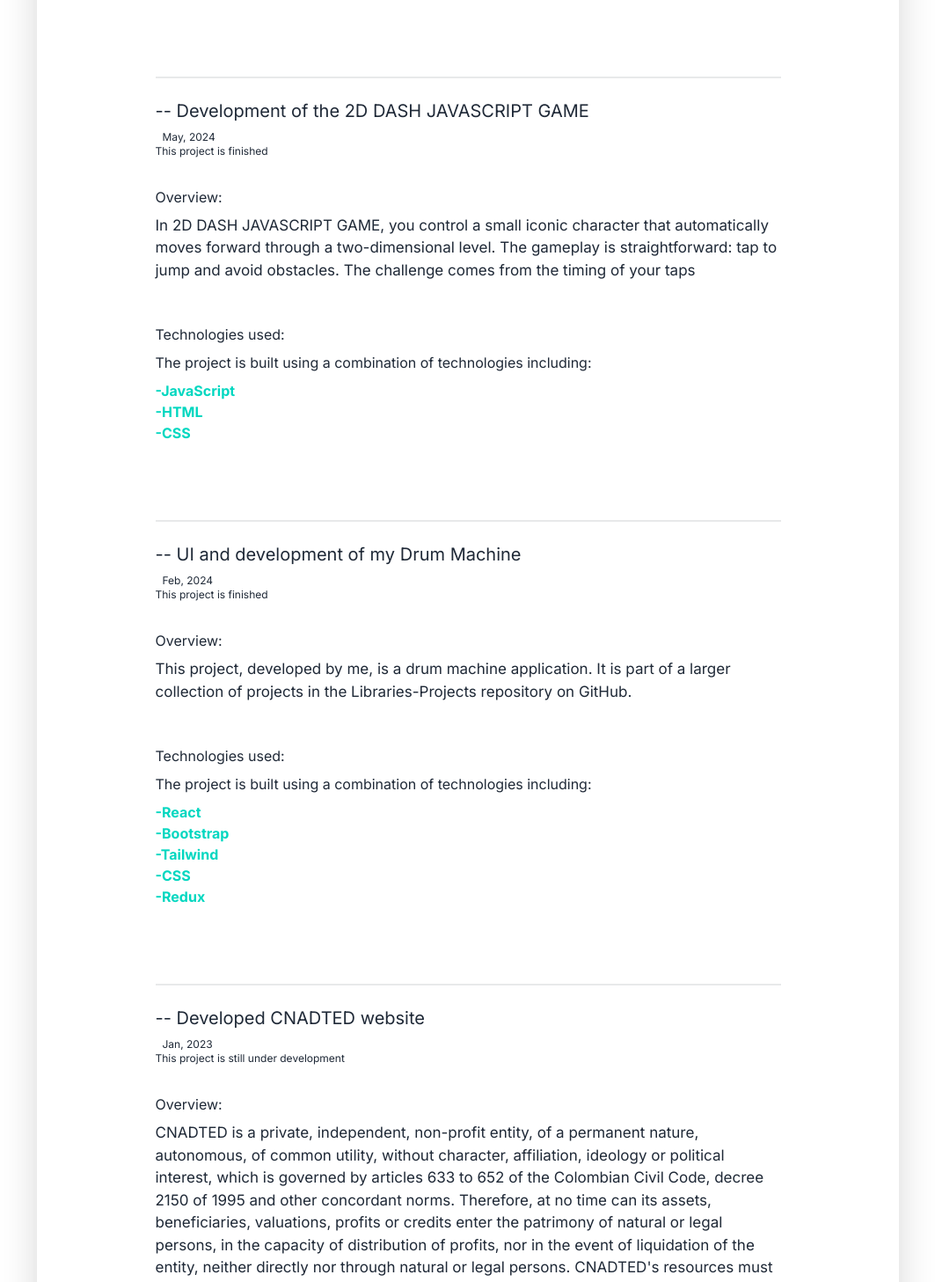
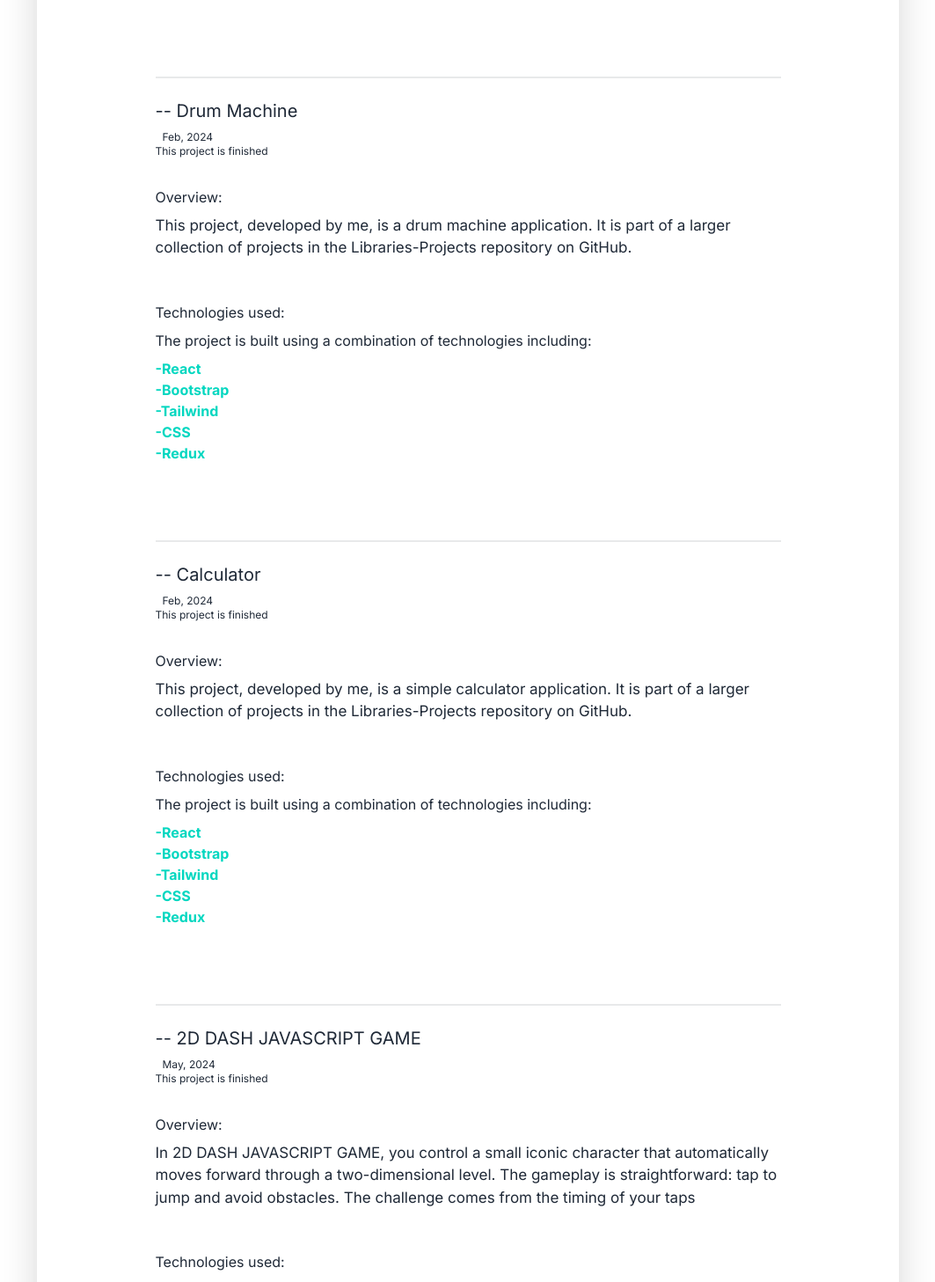
Before and after one commit to GuillerFuentec/porfolio, a Next.js app: page /about in a window 1280 px wide. Shown: the part 1646-3103 px from the top of the page at 88% size, without its empty margins (108-1171 px from the left). Built offline with nearby package versions, Linux system fonts and the light colour scheme.

Commit message:
go checkout update-exp

```diff
--- a/src/data/experience.js
+++ b/src/data/experience.js
@@ -5,7 +5,7 @@
 
 export const exp = [
   {
-    title: "Developed CNADTED website",
+    title: "CNADTED",
     date: "Jan, 2023",
     status: "This project is still under development",
     overview: `CNADTED is a private, independent, non-profit entity, of
@@ -25,18 +25,7 @@ export const exp = [
     tech: ["-React", "-Tailwind", "-CSS", "-Bootstrap", "-Redux", "-Supabase"],
   },
   {
-    title: "Development of the 2D DASH JAVASCRIPT GAME",
-    date: "May, 2024",
-    status: "This project is finished",
-    overview: `In 2D DASH JAVASCRIPT GAME, you control a small iconic
-                          character that automatically moves forward through a
-                          two-dimensional level. The gameplay is
-                          straightforward: tap to jump and avoid obstacles. The
-                          challenge comes from the timing of your taps`,
-    tech: ["-JavaScript", "-HTML", "-CSS"],
-  },
-  {
-    title: "UI and development of my Drum Machine",
+    title: "Drum Machine",
     date: "Feb, 2024",
     status: "This project is finished",
     overview: `This project, developed by me, is a drum machine
@@ -59,4 +48,33 @@ export const exp = [
                         game, to make it a bit more different and fun.`,
     tech: ["-React", "-Bootstrap", "-Tailwind", "-CSS", "-Redux"],
   },
+  {
+    title: "Calculator",
+    date: "Feb, 2024",
+    status: "This project is finished",
+    overview: `This project, developed by me, is a simple calculator
+                          application. It is part of a larger collection of
+                          projects in the Libraries-Projects repository on
+                          GitHub.`,
+    //
+    design: `The calculator has a user-friendly interface that
+                          resembles a traditional handheld calculator. The
+                          buttons are clearly labeled with numbers and
+                          mathematical operations, making it easy to use even
+                          for those who are not familiar with digital calculator
+                          applications.`,
+    //
+    tech: ["-React", "-Bootstrap", "-Tailwind", "-CSS", "-Redux"],
+  },
+  {
+    title: "2D DASH JAVASCRIPT GAME",
+    date: "May, 2024",
+    status: "This project is finished",
+    overview: `In 2D DASH JAVASCRIPT GAME, you control a small iconic
+                          character that automatically moves forward through a
+                          two-dimensional level. The gameplay is
+                          straightforward: tap to jump and avoid obstacles. The
+                          challenge comes from the timing of your taps`,
+    tech: ["-JavaScript", "-HTML", "-CSS"],
+  },
 ];
```
Lines whose indentation alone changed are shown as unchanged.
